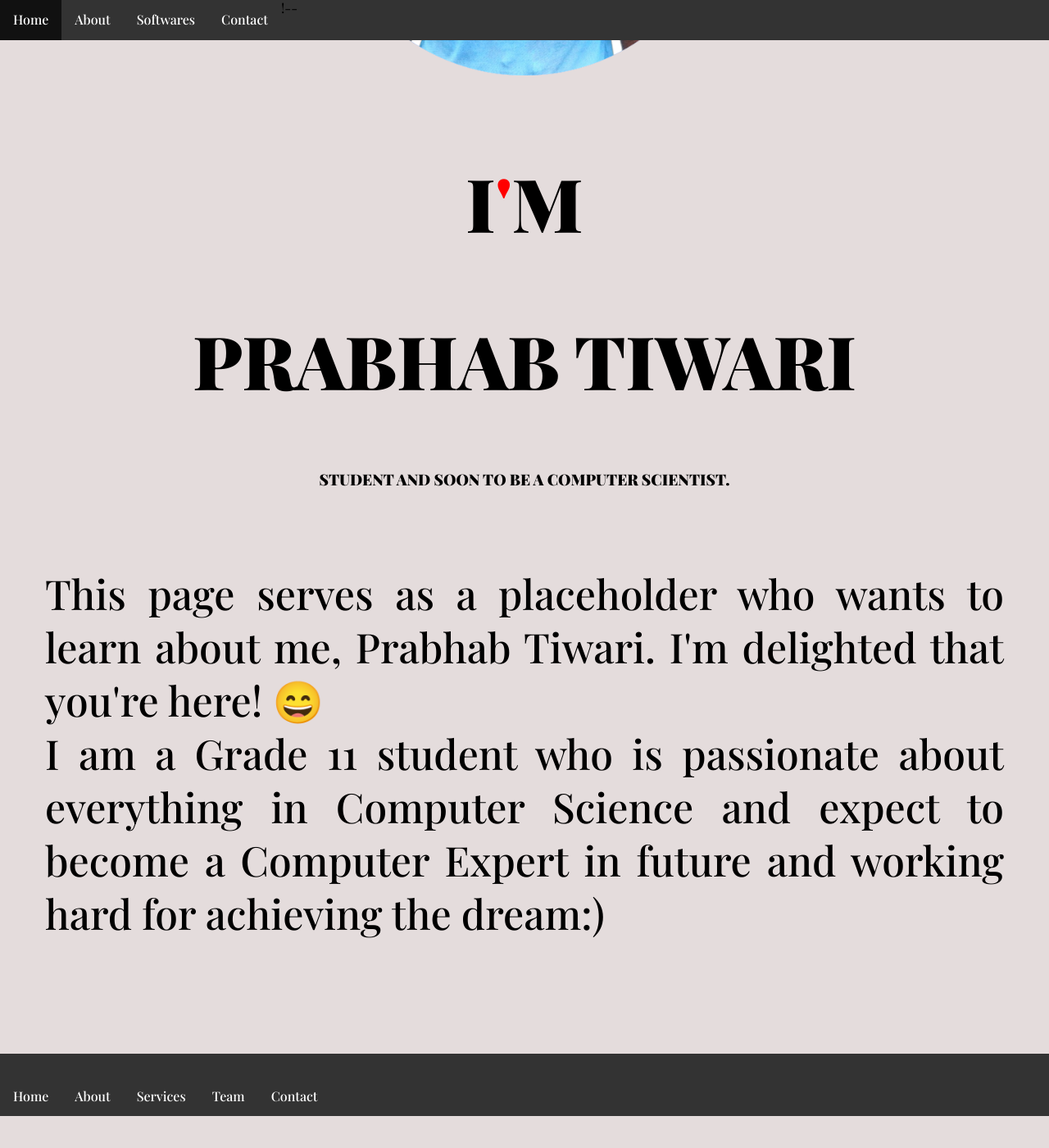
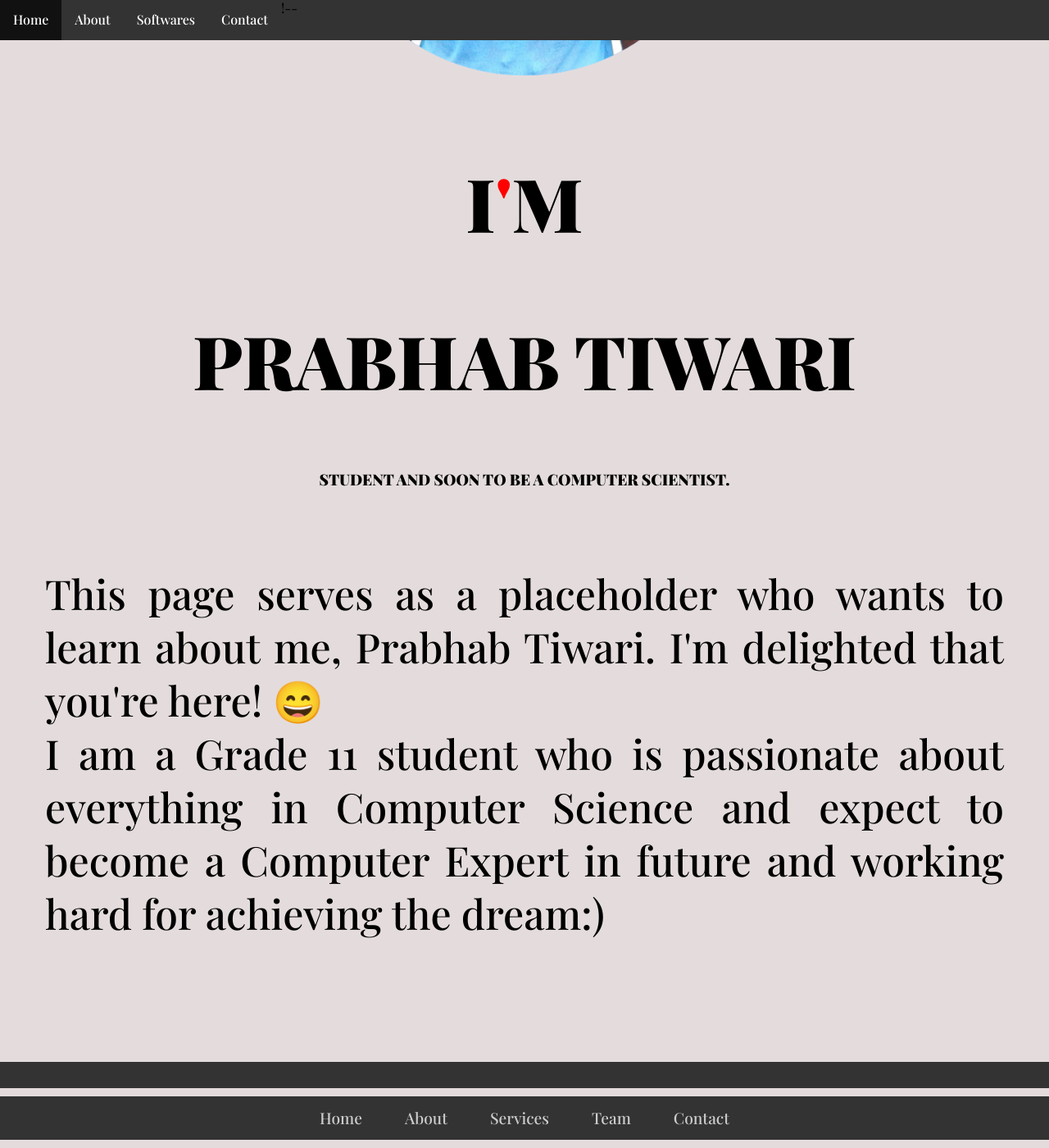
Before and after one commit to PrabhabTiwari/website, a Jekyll site: the page built from index.html, in a window 1280 px wide and 1400 px high, scrolled down 581 px. Shown: the whole window at 82% size. Built offline with Jekyll 4.4.1, drawn with Linux system fonts in a browser that asks for light colours; before the commit the page ends 1942 px from its top, so only the background shows below that.

Commit message:
Update footer.html

```diff
--- a/_includes/footer.html
+++ b/_includes/footer.html
@@ -1,3 +1,52 @@
+
+<STYLE>
+.social-icon,
+.menu {
+  position: relative;
+  display: flex;
+  justify-content: center;
+  align-items: center;
+  margin: 10px 0;
+  flex-wrap: wrap;
+}
+
+.social-icon__item,
+.menu__item {
+  list-style: none;
+}
+
+.social-icon__link {
+  font-size: 2rem;
+  color: #fff;
+  margin: 0 10px;
+  display: inline-block;
+  transition: 0.5s;
+}
+.social-icon__link:hover {
+  transform: translateY(-10px);
+}
+
+.menu__link {
+  font-size: 1.2rem;
+  color: #fff;
+  margin: 0 10px;
+  display: inline-block;
+  transition: 0.5s;
+  text-decoration: none;
+  opacity: 0.75;
+  font-weight: 300;
+}
+
+.menu__link:hover {
+  opacity: 1;
+}
+
+.footer p {
+  color: #fff;
+  margin: 15px 0 10px 0;
+  font-size: 1rem;
+  font-weight: 300;
+}</STYLE>
 <ul class="social-icon">
       <li class="social-icon__item"><a class="social-icon__link" href="#">
           <ion-icon name="logo-facebook"></ion-icon>
```
